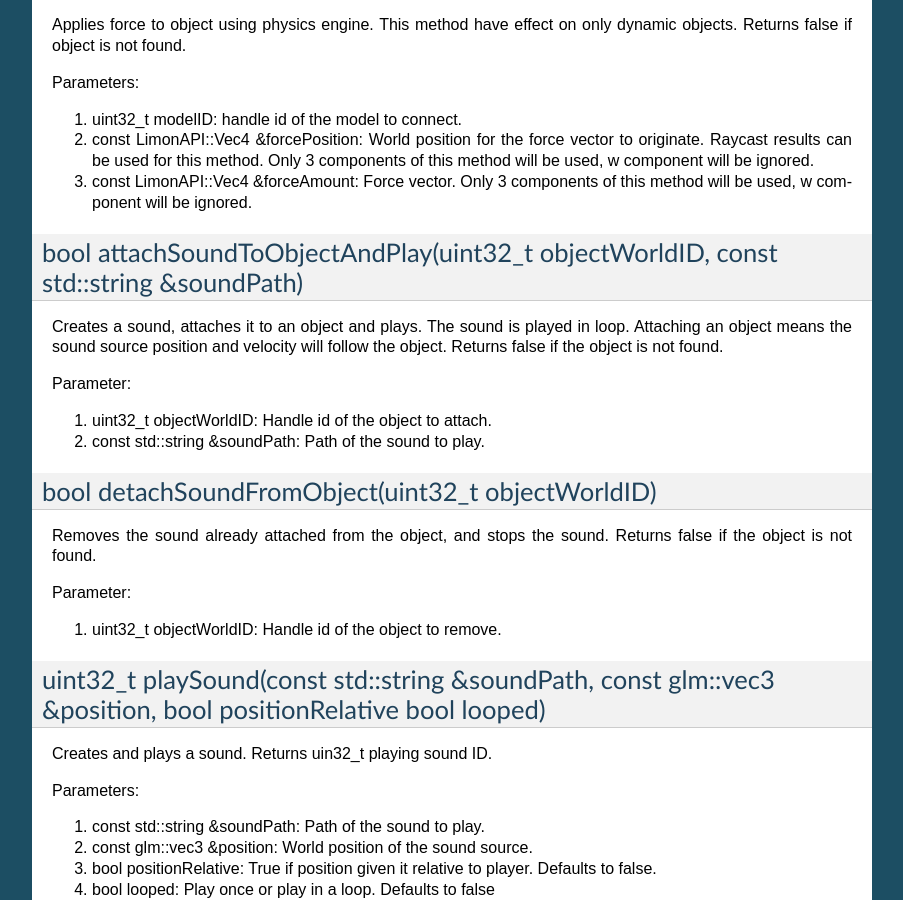
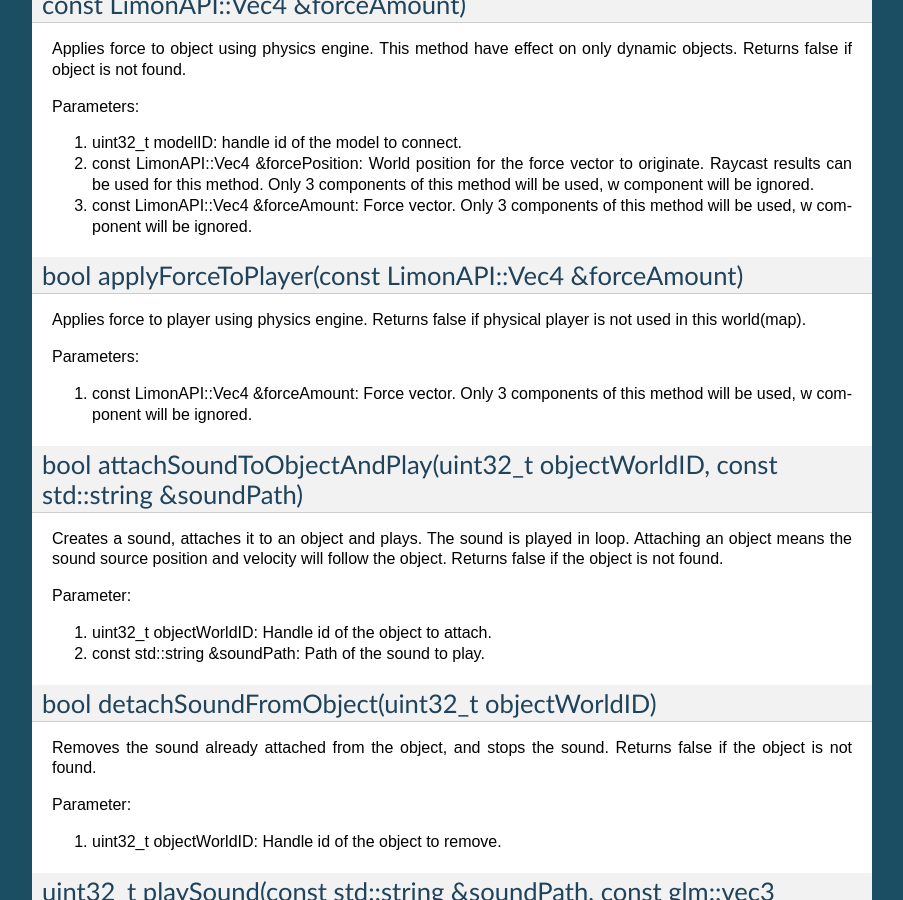
Before and after one commit to enginmanap/limonEngine-docs, a Sphinx documentation site: the page built from docs/ExtendingByAPI/APIReference.rst, in a window 1280 px wide and 900 px high, scrolled down 7865 px. Shown: the whole window, without its empty margins (198-1101 px from the left). Built offline with Sphinx 7.4.7, drawn with Linux system fonts in a browser that asks for light colours; pages that are not in the unit, such as notebooks, are missing from menus; some of the changed text lies outside the part shown.

Commit message:
add appy force to player method documentation

```diff
--- a/docs/ExtendingByAPI/APIReference.rst
+++ b/docs/ExtendingByAPI/APIReference.rst
@@ -58,6 +58,8 @@ Limon Engine API Reference
 |bool                           |:ref:`reconnectObjectToPhysics(uint32_t modelID)<LimonAPI-reconnectObjectToPhysics>`                                                                                                                               |
 +-------------------------------+-------------------------------------------------------------------------------------------------------------------------------------------------------------------------------------------------------------------+
 |bool                           |:ref:`applyForce(uint32_t modelID, const LimonAPI::Vec4 &forcePosition, const LimonAPI::Vec4 &forceAmount)<LimonAPI-applyForce>`                                                                                   |
++-------------------------------+-------------------------------------------------------------------------------------------------------------------------------------------------------------------------------------------------------------------+
+|bool                           |:ref:`applyForceToPlayer(LimonAPI::Vec4 &forceAmount)<LimonAPI-applyForceToPlayer>`                                                                                                                                |
 +-------------------------------+-------------------------------------------------------------------------------------------------------------------------------------------------------------------------------------------------------------------+
 |bool                           |:ref:`attachSoundToObjectAndPlay(uint32_t objectWorldID, const std::string &soundPath)<LimonAPI-attachSoundToObjectAndPlay>`                                                                                       |
 +-------------------------------+-------------------------------------------------------------------------------------------------------------------------------------------------------------------------------------------------------------------+
@@ -451,6 +453,17 @@ Parameters:
 #. const LimonAPI::Vec4 &forcePosition: World position for the force vector to originate. Raycast results can be used for this method. Only 3 components of this method will be used, w component will be ignored.
 #. const LimonAPI::Vec4 &forceAmount: Force vector. Only 3 components of this method will be used, w component will be ignored.
 
+.. _LimonAPI-applyForceToPlayer:
+
+bool applyForceToPlayer(const LimonAPI::Vec4 &forceAmount)
+====================================================================================================
+
+Applies force to player using physics engine. Returns false if physical player is not used in this world(map).
+
+Parameters:
+
+#. const LimonAPI::Vec4 &forceAmount: Force vector. Only 3 components of this method will be used, w component will be ignored.
+
 .. _LimonAPI-attachSoundToObjectAndPlay:
 
 bool attachSoundToObjectAndPlay(uint32_t objectWorldID, const std::string &soundPath)
```
